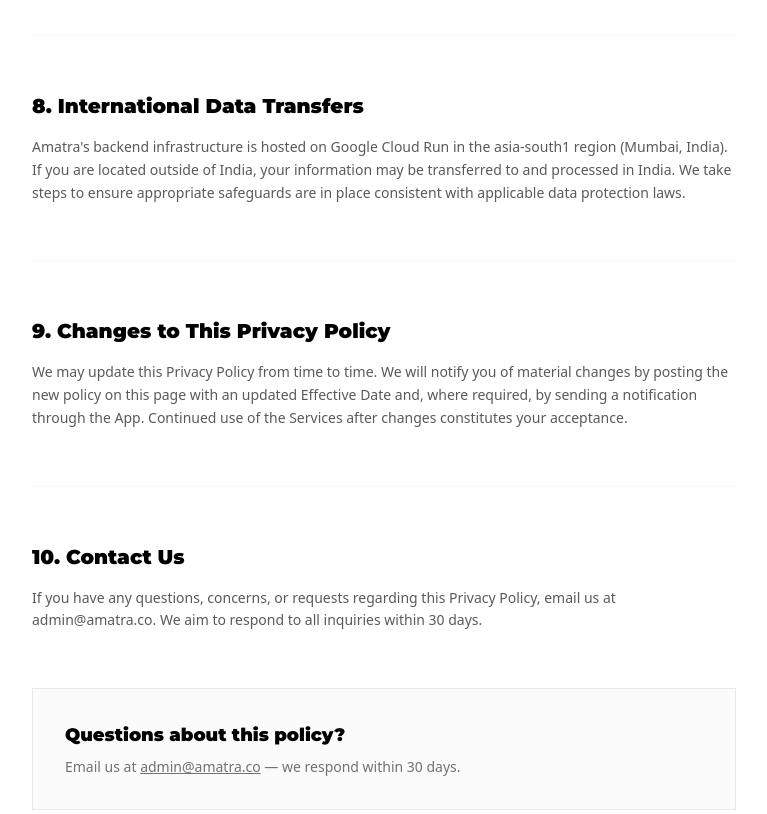
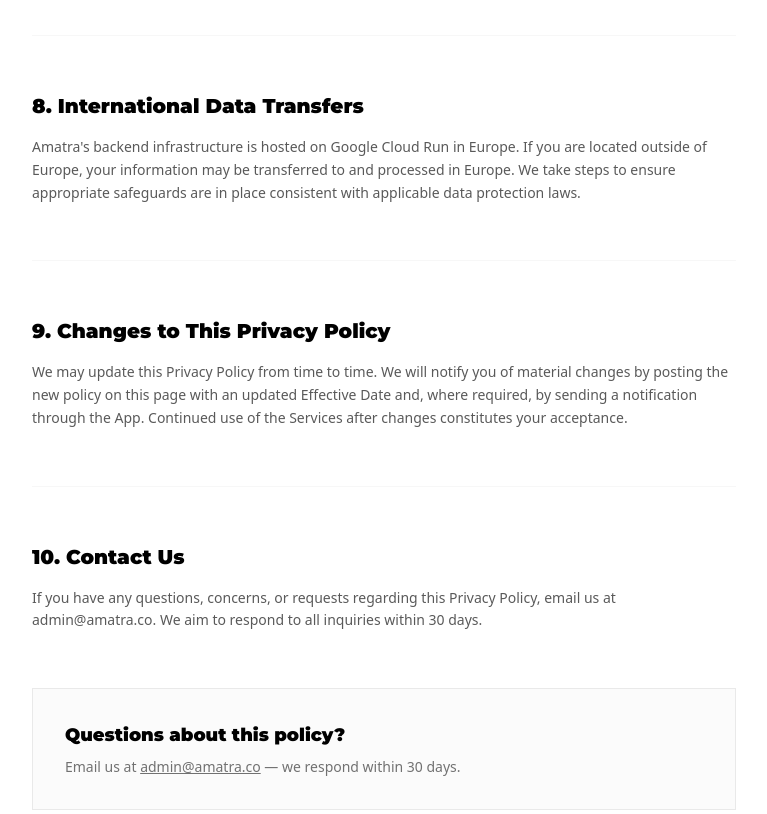
Before and after one commit to NIXBLACK11/amatra_landing_page, a Next.js app: page /privacy-policy in a window 1280 px wide. Shown: the part 3540-4354 px from the top of the page, without its empty margins (392-1159 px from the left). Built offline with nearby package versions, Linux system fonts and the light colour scheme.

Commit message:
update server region to Europe in international data transfers

```diff
--- a/src/app/privacy-policy/page.tsx
+++ b/src/app/privacy-policy/page.tsx
@@ -77,7 +77,7 @@
   {
     id: "international",
     title: "8. International Data Transfers",
-    content: "Amatra's backend infrastructure is hosted on Google Cloud Run in the asia-south1 region (Mumbai, India). If you are located outside of India, your information may be transferred to and processed in India. We take steps to ensure appropriate safeguards are in place consistent with applicable data protection laws.",
+    content: "Amatra's backend infrastructure is hosted on Google Cloud Run in Europe. If you are located outside of Europe, your information may be transferred to and processed in Europe. We take steps to ensure appropriate safeguards are in place consistent with applicable data protection laws.",
   },
   {
     id: "changes",
```
Also changed, not shown: 1 other file (tests, documents, lock files or other folders).
